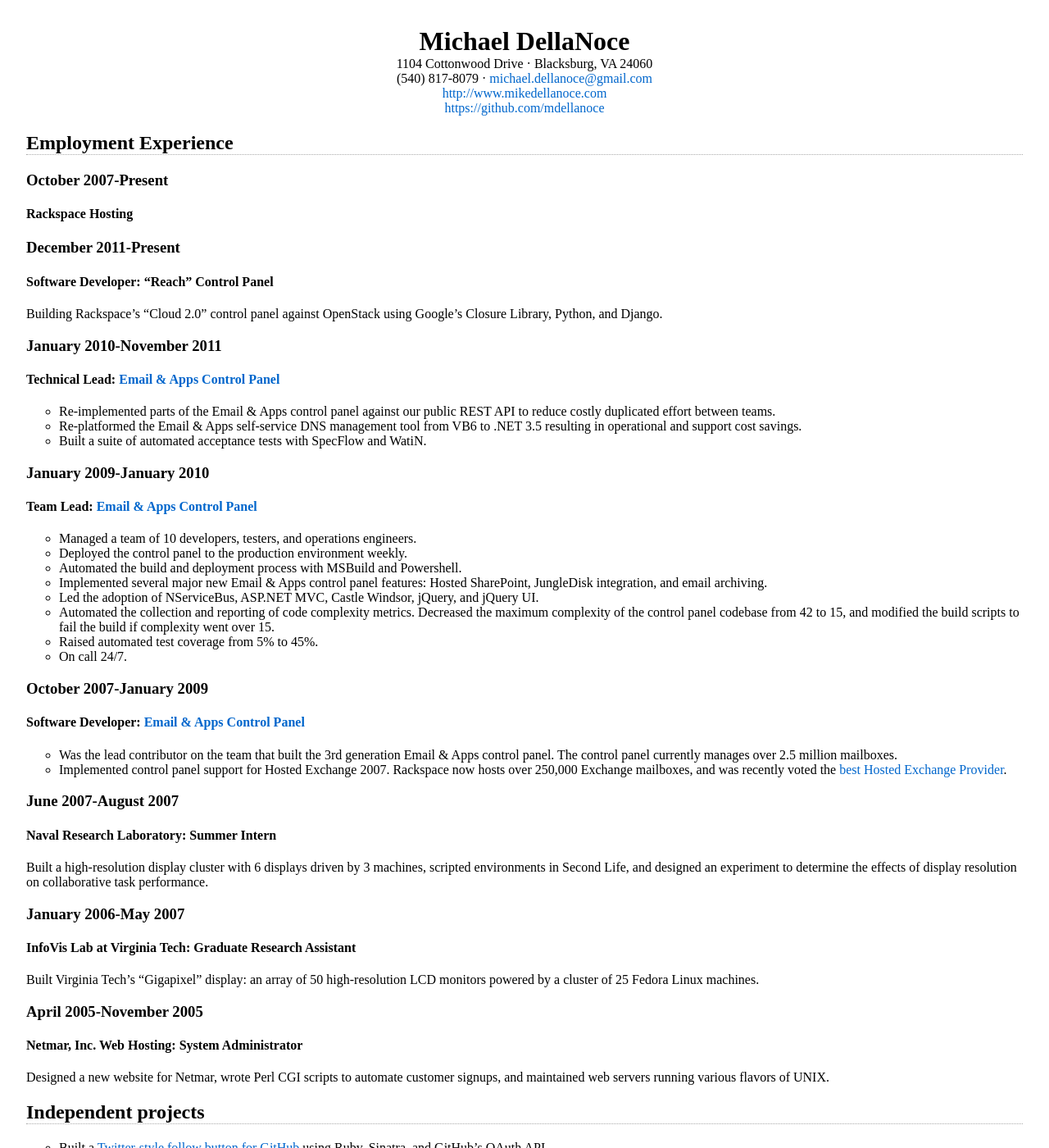
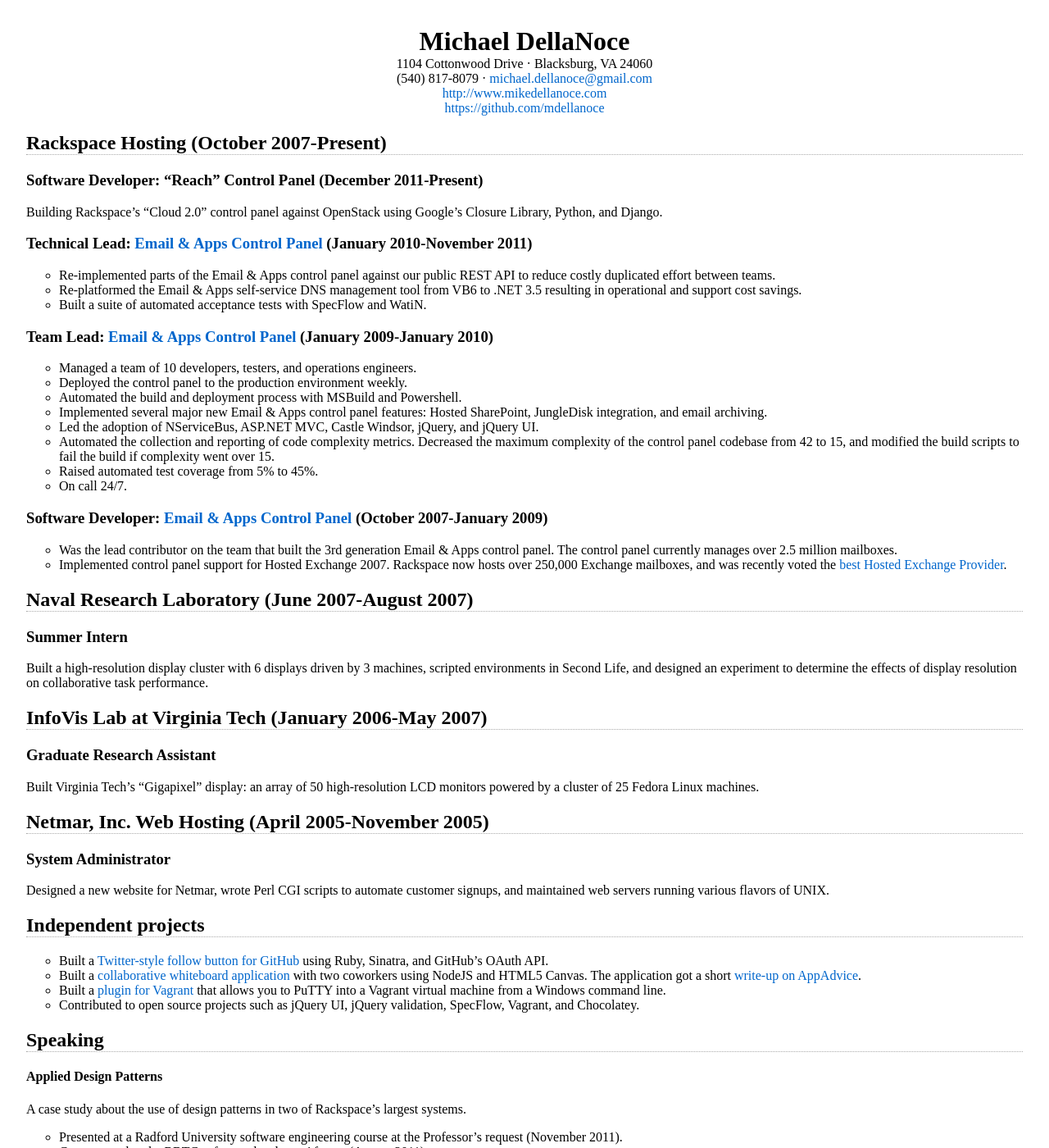
Before and after one commit to mdellanoce/mdellanoce.github.com, a Jekyll site: the page built from resume/index.markdown, in a window 1280 px wide and 1400 px high. Shown: the whole window at 82% size. Built offline with Jekyll 4.4.1, drawn with Linux system fonts in a browser that asks for light colours.

Commit message:
Change some formatting

```diff
--- a/resume/index.markdown
+++ b/resume/index.markdown
@@ -11,24 +11,19 @@
   <div><a href="https://github.com/mdellanoce">https://github.com/mdellanoce</a></div>
 </div>
 
-## Employment Experience
-### October 2007-Present
-#### Rackspace Hosting
+## Rackspace Hosting (October 2007-Present)
 
-### December 2011-Present
-#### Software Developer: "Reach" Control Panel
+### Software Developer: "Reach" Control Panel (December 2011-Present)
 
 Building Rackspace's "Cloud 2.0" control panel against OpenStack using Google's Closure Library, Python, and Django.
 
-### January 2010-November 2011
-#### Technical Lead: [Email & Apps Control Panel](https://cp.rackspace.com)
+### Technical Lead: [Email & Apps Control Panel](https://cp.rackspace.com) (January 2010-November 2011)
 
 * Re-implemented parts of the Email & Apps control panel against our public REST API to reduce costly duplicated effort between teams.
 * Re-platformed the Email & Apps self-service DNS management tool from VB6 to .NET 3.5 resulting in operational and support cost savings.
 * Built a suite of automated acceptance tests with SpecFlow and WatiN.
 
-### January 2009-January 2010
-#### Team Lead: [Email & Apps Control Panel](https://cp.rackspace.com)
+### Team Lead: [Email & Apps Control Panel](https://cp.rackspace.com) (January 2009-January 2010)
 
 * Managed a team of 10 developers, testers, and operations engineers.
 * Deployed the control panel to the production environment weekly.
@@ -39,22 +34,24 @@
 * Raised automated test coverage from 5% to 45%.
 * On call 24/7.
 
-### October 2007-January 2009
-#### Software Developer: [Email & Apps Control Panel](https://cp.rackspace.com)
+### Software Developer: [Email & Apps Control Panel](https://cp.rackspace.com) (October 2007-January 2009)
 
 * Was the lead contributor on the team that built the 3rd generation Email & Apps control panel. The control panel currently manages over 2.5 million mailboxes.
 * Implemented control panel support for Hosted Exchange 2007. Rackspace now hosts over 250,000 Exchange mailboxes, and was recently voted the [best Hosted Exchange Provider](http://www.rackspace.com/blog/?p=2653).
 
-### June 2007-August 2007
-#### Naval Research Laboratory: Summer Intern
+## Naval Research Laboratory (June 2007-August 2007)
+### Summer Intern
+
 Built a high-resolution display cluster with 6 displays driven by 3 machines, scripted environments in Second Life, and designed an experiment to determine the effects of display resolution on collaborative task performance.
 
-### January 2006-May 2007
-#### InfoVis Lab at Virginia Tech: Graduate Research Assistant
+## InfoVis Lab at Virginia Tech (January 2006-May 2007)
+### Graduate Research Assistant
+
 Built Virginia Tech's "Gigapixel" display: an array of 50 high-resolution LCD monitors powered by a cluster of 25 Fedora Linux machines.
 
-### April 2005-November 2005
-#### Netmar, Inc. Web Hosting: System Administrator
+## Netmar, Inc. Web Hosting (April 2005-November 2005)
+### System Administrator
+
 Designed a new website for Netmar, wrote Perl CGI scripts to automate customer signups, and maintained web servers running various flavors of UNIX.
 
 ## Independent projects
```
